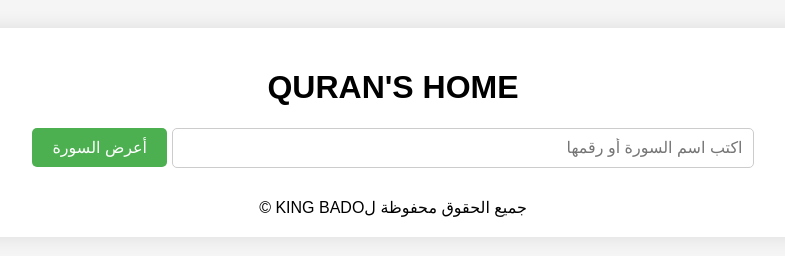
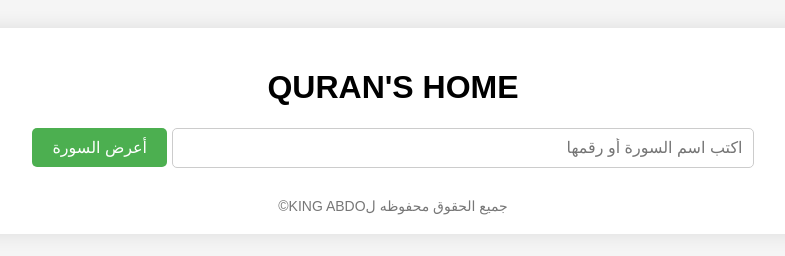
Before and after one commit to A181-CODER/QURAN-S-HOME, a plain HTML site: page index.html in a window 1280 px wide. Shown: the whole page, without its empty margins (247-1032 px from the left). Drawn offline with Linux system fonts and the light colour scheme.

Commit message:
Update index.html

```diff
--- a/index.html
+++ b/index.html
@@ -11,6 +11,11 @@ input { padding:10px; width:70%; font-size:16px; border-radius:5px; border:1px s
 button { padding:10px 20px; font-size:16px; border-radius:5px; border:none; background:#4caf50; color:white; cursor:pointer; }
 button:hover { background:#45a049; }
 #suraOutput { margin-top:20px; text-align:right; font-size:18px; line-height:2; }
+    .footer {
+    margin-top: 20px;
+    color: #777;
+    font-size: 14px;
+}
 </style>
 </head>
 <body>
@@ -19,7 +24,7 @@ button:hover { background:#45a049; }
 <input type="text" id="suraInput" placeholder="اكتب اسم السورة أو رقمها">
 <button id="showSura">أعرض السورة</button>
 <div id="suraOutput"></div>
-    <div>جميع الحقوق محفوظة لKING BADO ©</div>
+   <div class="footer">جميع الحقوق محفوظه لKING ABDO©</div>
 </div>
 
 <script>
```
